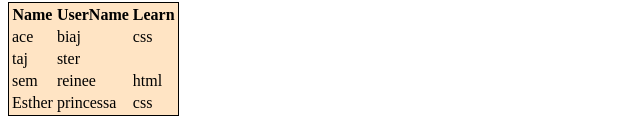
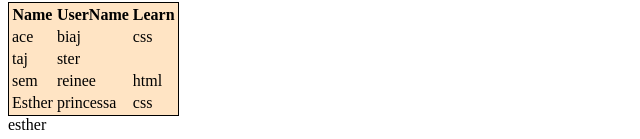
Before and after one commit to biaj-001/My-projects, a plain HTML site: page basic/new.html in a window 1280 px wide. Shown: the part 1012-1151 px from the top of the page, 0-640 px from the left. Drawn offline with Linux system fonts and the light colour scheme.

Commit message:
Update new.html

```diff
--- a/basic/new.html
+++ b/basic/new.html
@@ -109,7 +109,7 @@
 
     </main>
     <footer>
-
+esther
     </footer>
 
 </body>
```
